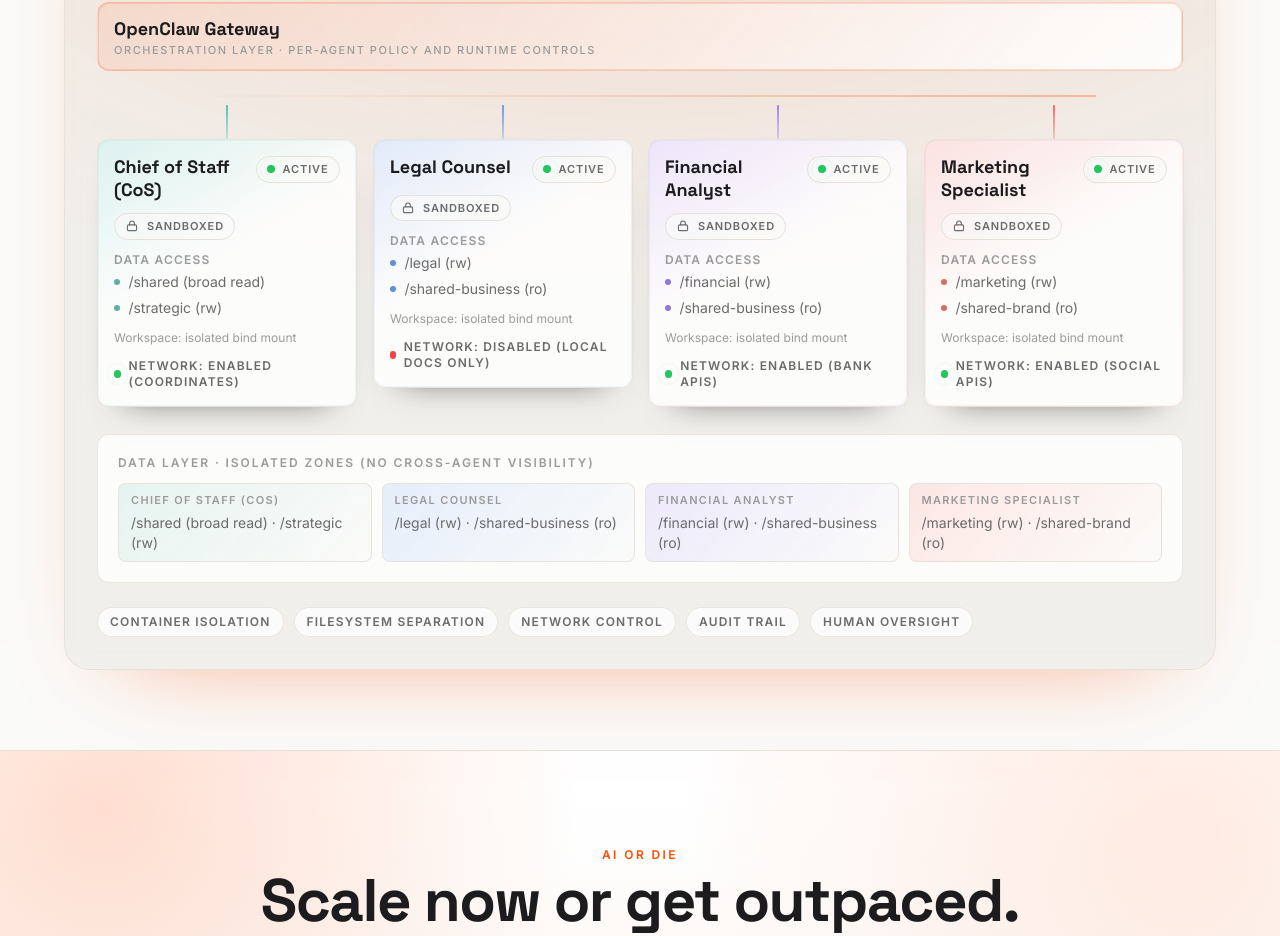
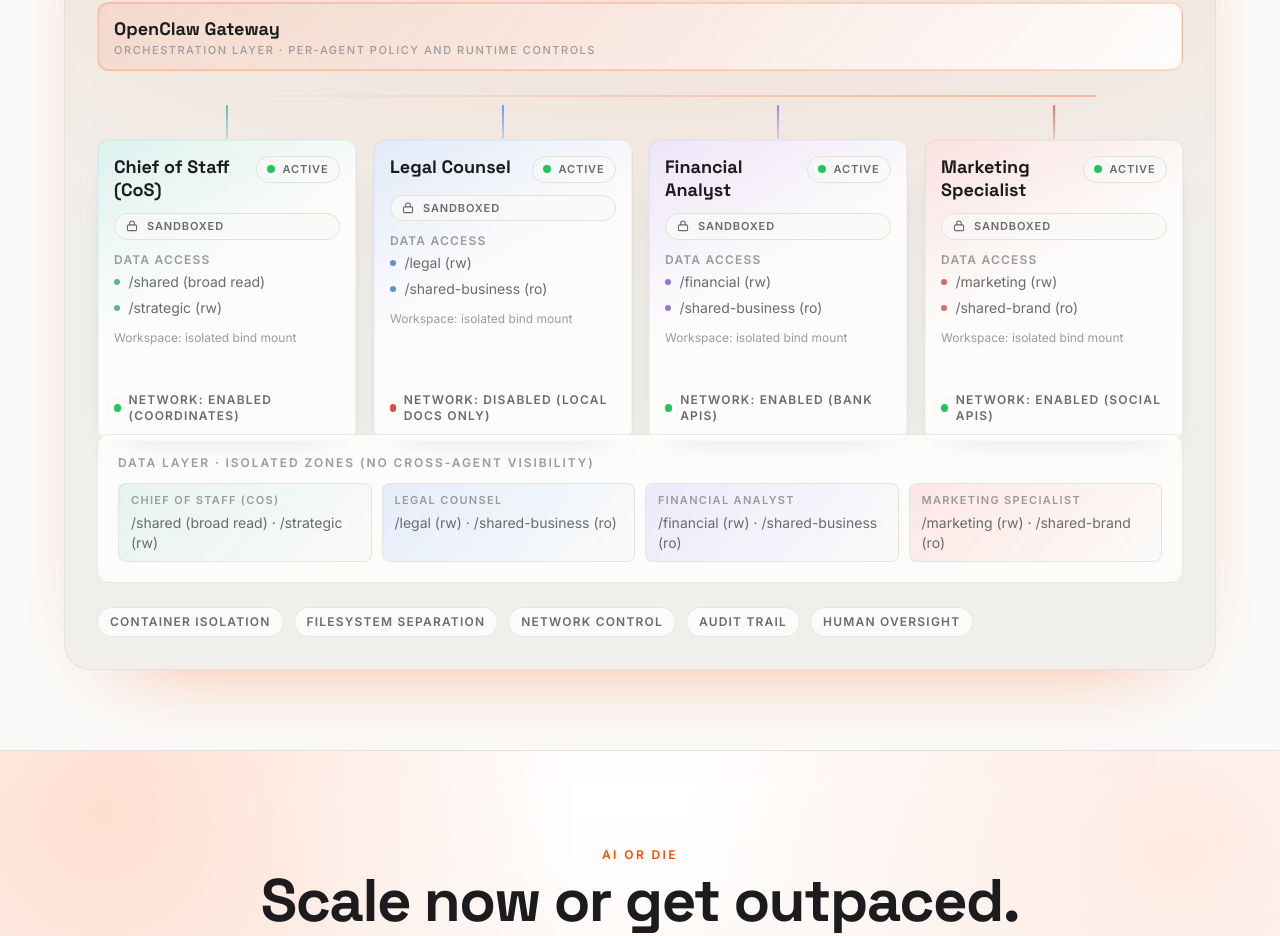
Before and after one commit to 1MORLAP/aiordie-website, a Next.js app: page / in a window 1280 px wide. Shown: the part 8053-8989 px from the top of the page. Built offline with nearby package versions, Linux system fonts and the light colour scheme.

Commit message:
fix: architecture agent cards equal height (h-full + flex-col + mt-auto)

```diff
--- a/components/ArchitectureDiagram.tsx
+++ b/components/ArchitectureDiagram.tsx
@@ -120,12 +120,12 @@ export default function ArchitectureDiagram() {
             {agents.map((agent, idx) => (
               <ScrollReveal key={agent.key} delayMs={160 + idx * 70}>
                 <div
-                  className="agent-node"
+                  className="agent-node h-full"
                   data-agent={agent.key}
                   style={{ "--agent-color": agent.color } as CSSProperties}
                 >
                   <div className="gateway-connector" />
-                  <article className="agent-card rounded-xl p-4" data-agent={agent.key}>
+                  <article className="agent-card flex h-full flex-col rounded-xl p-4" data-agent={agent.key}>
                     <div className="mb-3 flex items-start justify-between gap-3">
                       <p className="font-space-grotesk text-lg font-bold leading-tight text-[var(--text-primary)]">
                         {agent.name}
@@ -154,7 +154,7 @@ export default function ArchitectureDiagram() {
 
                     <p className="mt-3 text-xs text-[var(--text-muted)]">Workspace: isolated bind mount</p>
 
-                    <p className="mt-3 inline-flex items-center gap-2 text-xs font-semibold uppercase tracking-[0.1em] text-[var(--text-secondary)]">
+                    <p className="mt-auto pt-3 inline-flex items-center gap-2 text-xs font-semibold uppercase tracking-[0.1em] text-[var(--text-secondary)]">
                       <span className={`arch-status-dot ${agent.networkEnabled ? "is-enabled" : "is-disabled"}`} />
                       Network: {agent.network}
                     </p>
```
